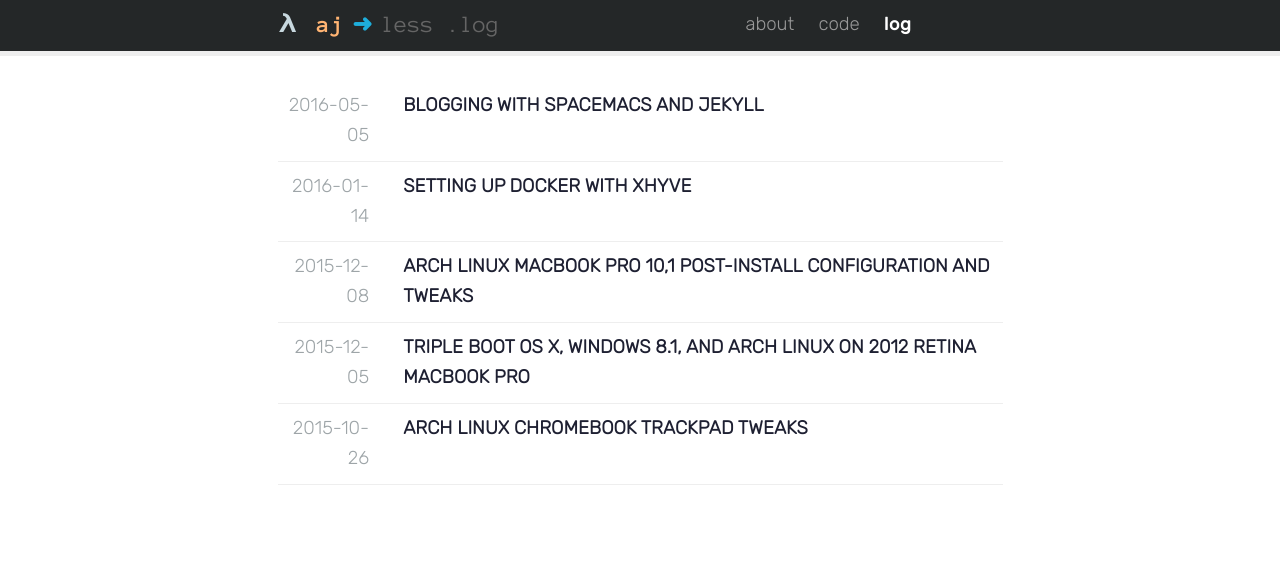
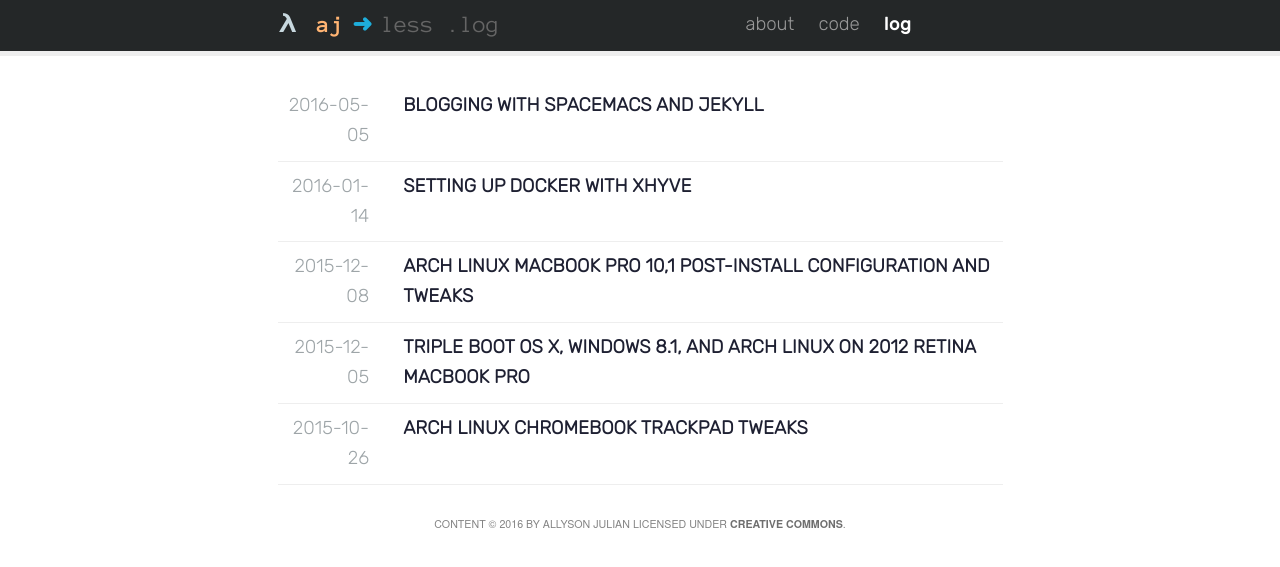
Before and after one commit to 0x414A/0x414a.github.io, a Jekyll site: the page built from index.md, in a window 1280 px wide. Shown: the top 567 px of the page. Built offline with Jekyll 4.4.1, drawn with Linux system fonts in a browser that asks for light colours; nearby versions of some CDN libraries.

Commit message:
Add creative commons.

```diff
--- a/_includes/footer.html
+++ b/_includes/footer.html
@@ -1,29 +1,7 @@
 <footer class="footer">
-
   <div class="container">
     <div class="row">
-      <div class="one-half column">
-        <div class="row">
-          <div class="one-half column">
-            <h5>About</h5>
-            <p>Yet another nerd blog by a nerd.</p>
-          </div>
-
-          <div class="one-half column">
-            <ul>
-              <li>github</li>
-              <li>twitter</li>
-            </ul>
-          </div>
-        </div>
-      </div>
-
-      <div class="one-half column">
-        <p>Some additional info here.</p>
-      </div>
+      Content &copy; 2016 by <span xmlns:cc="http://creativecommons.org/ns#" property="cc:attributionName">Allyson Julian</span> licensed under <a rel="license" href="http://creativecommons.org/licenses/by-sa/4.0/">Creative Commons</a>.
     </div>
-
   </div>
-
 </footer>
-</html>
--- a/_layouts/default.html
+++ b/_layouts/default.html
@@ -10,5 +10,7 @@
     </div>
   </section>
 
+  {% include footer.html %}
+
 </body>
 </html>
--- a/assets/stylesheets/footer.css
+++ b/assets/stylesheets/footer.css
@@ -2,4 +2,14 @@
   width: 100%;
   display: block;
   padding: 30px 0;
+  text-align: center;
+  text-transform: uppercase;
+  color: #848484;
+  font-size: 8pt;
 }
+
+.footer a {
+  color: #6f6f6f;
+  font-weight: bold;
+  text-decoration: none;
+}
```
